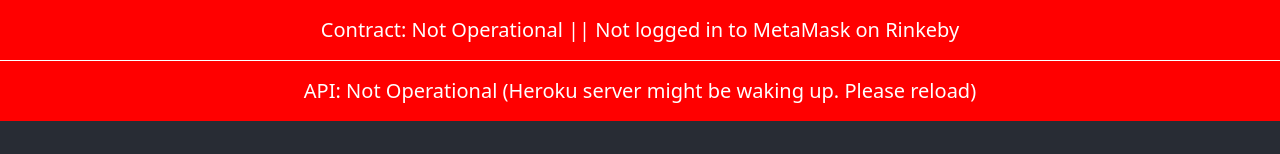
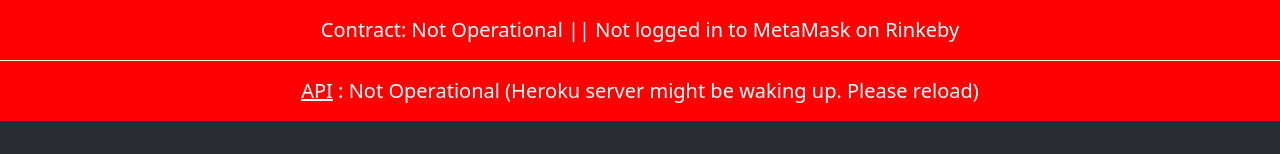
Before and after one commit to richardmands/flightSurety, a React (Create React App) app in the folder react-app/: page / in a window 1280 px wide. Shown: the top 154 px of the page. Built offline with nearby package versions, Linux system fonts and the light colour scheme; no server answers.

Commit message:
disconnect on chain change

```diff
--- a/react-app/src/App.jsx
+++ b/react-app/src/App.jsx
@@ -376,12 +376,12 @@
       <div className="statuses">
         <div
           className={`contractStatus ${
-            contractStatus || instance ? "operational" : "notOperational"
+            instance && contractStatus ? "operational" : "notOperational"
           }`}
         >
           Contract:{" "}
           {`${
-            contractStatus
+            instance && contractStatus
               ? "Operational"
               : "Not Operational || Not logged in to MetaMask on Rinkeby"
           }`}
@@ -394,14 +394,24 @@
             APIStatus === "on" ? "operational" : "notOperational"
           }`}
         >
-          API: {`${APIStatus === "on" ? "Operational" : "Not Operational"}`}
+          <span>
+            <a
+              href="https://flightsuretyserver.herokuapp.com/"
+              target="_blank"
+              rel="noreferrer"
+            >
+              API
+            </a>{" "}
+            {`: `}
+          </span>
+          {`${APIStatus === "on" ? "Operational" : "Not Operational"}`}
           {APIStatus === "on"
             ? ` (${registerdOraclesCount} Oracles)`
             : " (Heroku server might be waking up. Please reload)"}
         </div>
       </div>
 
-      {web3 && accounts?.length ? (
+      {web3 && instance && accounts?.length ? (
         <>
           <div className="section">
             <ContractControl
--- a/react-app/src/App.scss
+++ b/react-app/src/App.scss
@@ -155,5 +155,9 @@
 
   .apiStatus {
     border-top: 1px solid white;
+
+    a {
+      color: white;
+    }
   }
 }
--- a/react-app/src/hooks/useContract.js
+++ b/react-app/src/hooks/useContract.js
@@ -14,9 +14,16 @@
   useEffect(() => {
     async function prepareContract() {
       try {
+        setContract(null)
         const networkId = await web3.eth.net.getId()
         const deployedContract = smartContract.networks[networkId]
-        const instance = new web3.eth.Contract(
+        if (!deployedContract) {
+          setContract(null)
+          onFailure()
+        } else {
+          const instance =
+            deployedContract &&
+            new web3.eth.Contract(
               smartContract.abi,
               deployedContract && deployedContract.address,
               { gasPrice, gasLimit }
@@ -25,6 +32,7 @@
           const { _address: uri } = instance
           setContractURI(uri)
           onSuccess()
+        }
       } catch (error) {
         onFailure()
         console.error(error)
--- a/react-app/src/hooks/useWeb3.js
+++ b/react-app/src/hooks/useWeb3.js
@@ -11,6 +11,16 @@
     new Promise((resolve, reject) => {
       // Wait for loading completion to avoid race conditions with web3 injection timing.
       window.addEventListener("load", async () => {
+        async function reloadWeb3() {
+          const web3 = new Web3(window.ethereum)
+          try {
+            await window.ethereum.enable()
+            resolve(web3)
+          } catch (error) {
+            reject(error)
+          }
+          setConnectedWeb3(web3)
+        }
         try {
           if (window.ethereum) {
             const web3 = new Web3(window.ethereum)
@@ -18,28 +28,25 @@
             resolve(web3)
 
             window.ethereum.on("accountsChanged", async (data) => {
-              const newWeb3 = new Web3(window.ethereum)
-              try {
-                await window.ethereum.enable()
-                console.log("Ethereum Enabled!")
-                resolve(web3)
-              } catch (error) {
-                reject(error)
-              }
+              console.log("🚀 ~ accountsChanged")
+              await reloadWeb3()
+
               setAccounts(data)
-              setConnectedWeb3(newWeb3)
             })
 
-            window.ethereum.on("networkChanged", async () => {
-              const newWeb3 = new Web3(window.ethereum)
-              try {
-                await window.ethereum.enable()
-                console.log("Ethereum Enabled!")
-                resolve(web3)
-              } catch (error) {
-                reject(error)
-              }
-              setConnectedWeb3(newWeb3)
+            window.ethereum.on("chainChanged", async () => {
+              console.log("🚀 ~ chainChanged")
+              await reloadWeb3()
+            })
+
+            window.ethereum.on("disconnect", async () => {
+              console.log("🚀 ~ disconnect")
+              await reloadWeb3()
+            })
+
+            window.ethereum.on("connect", async () => {
+              console.log("🚀 ~ connect")
+              await reloadWeb3()
             })
           }
         } catch (error) {
@@ -51,13 +58,13 @@
   useEffect(() => {
     async function prepareWeb3() {
       const web3 = await getWeb3()
-      setConnectedWeb3(web3)
-
       const userAccounts = await web3.eth.getAccounts()
-      setAccounts(userAccounts)
-
-      setGasPrice(web3 && Number(web3.utils.toWei(gp.amount, gp.unit)))
-      setGasLimit(web3 && Number(web3.utils.toWei(gl.amount, gl.unit)))
+      if (userAccounts.length) {
+        setConnectedWeb3(web3)
+        setAccounts(userAccounts)
+        setGasPrice(web3 && Number(web3.utils.toWei(gp.amount, gp.unit)))
+        setGasLimit(web3 && Number(web3.utils.toWei(gl.amount, gl.unit)))
+      }
     }
 
     if (!connectedWeb3) {
```
Lines whose indentation alone changed are shown as unchanged.
